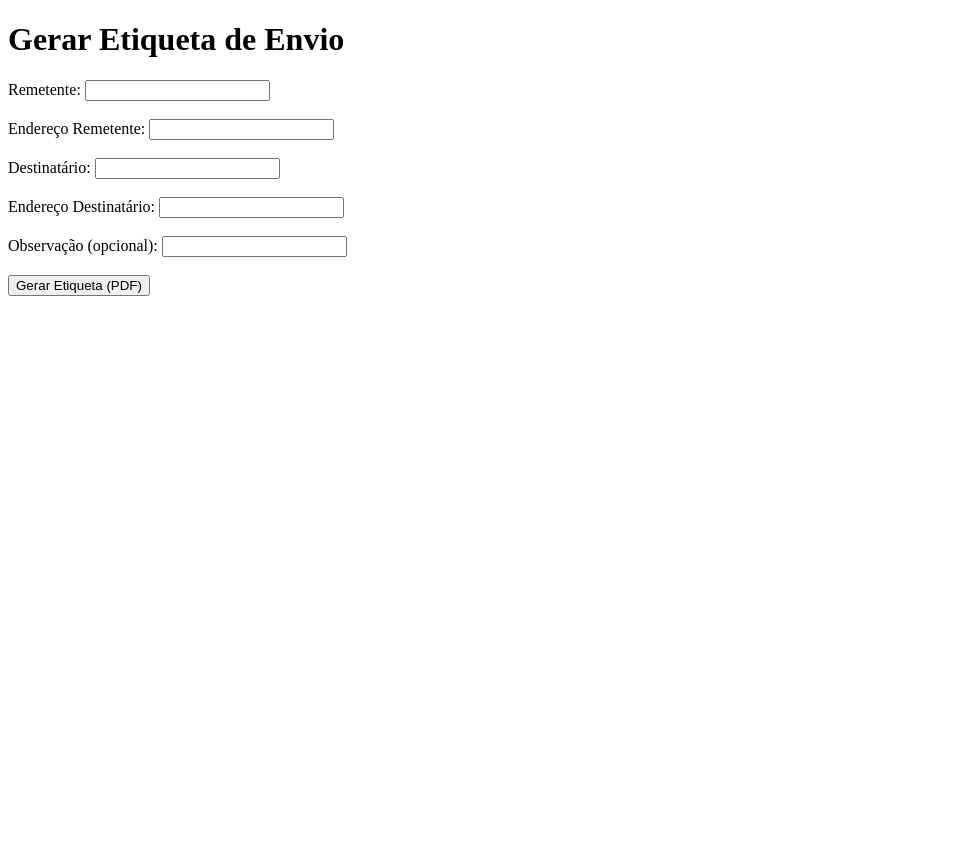
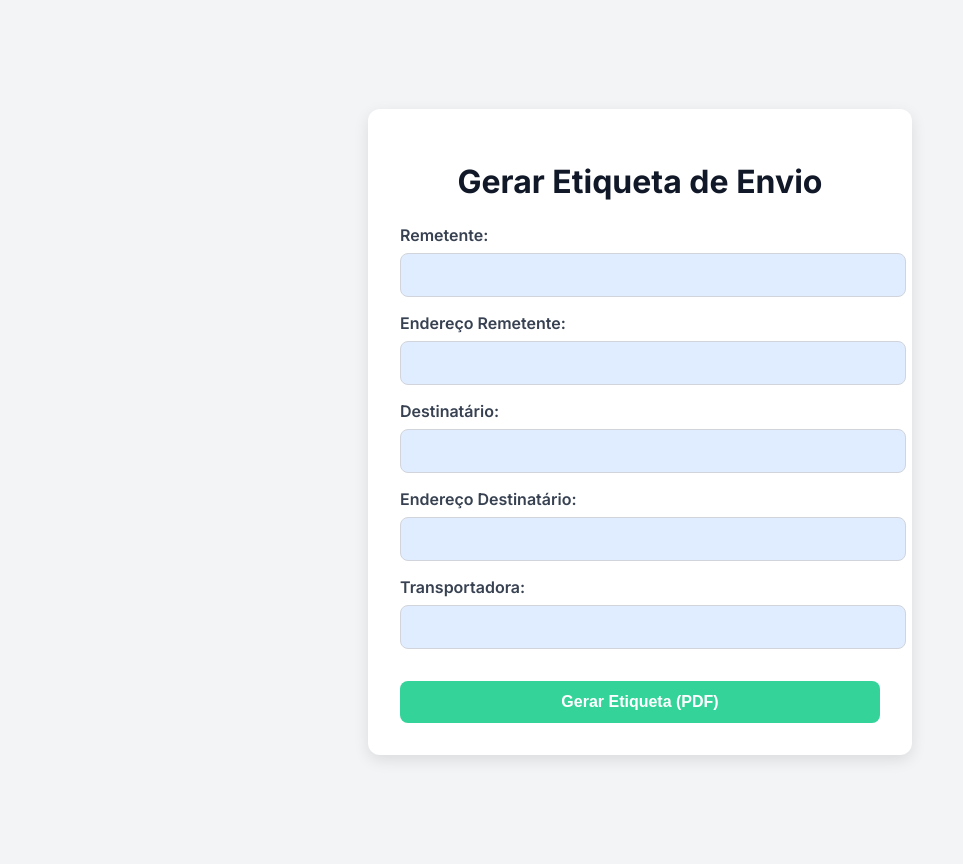
Before and after one commit to Lucastiru/nova-etiqueta, a Flask app: page / in a window 1280 px wide. Shown: the whole page, without its empty margins (0-963 px from the left). Before the commit the page ends 296 px from the top, so only its background shows below. Run offline with Flask 3, Linux system fonts and the light colour scheme.

Commit message:
Update form.html

```diff
--- a/templates/form.html
+++ b/templates/form.html
@@ -2,27 +2,86 @@
 <html lang="pt-br">
 <head>
     <meta charset="UTF-8">
-    <title>Gerar Etiqueta</title>
+    <title>Gerar Etiqueta de Envio</title>
+    <link href="https://fonts.googleapis.com/css2?family=Inter:wght@400;600;700&display=swap" rel="stylesheet">
+    <style>
+        body {
+            font-family: 'Inter', sans-serif;
+            background-color: #f3f4f6;
+            margin: 0;
+            padding: 2rem;
+            display: flex;
+            justify-content: center;
+            align-items: center;
+            min-height: 100vh;
+        }
+        .container {
+            background-color: white;
+            border-radius: 12px;
+            padding: 2rem;
+            box-shadow: 0 5px 15px rgba(0,0,0,0.1);
+            max-width: 480px;
+            width: 100%;
+        }
+        h1 {
+            text-align: center;
+            color: #111827;
+            margin-bottom: 1.5rem;
+        }
+        label {
+            font-weight: 600;
+            display: block;
+            margin-top: 1rem;
+            margin-bottom: 0.5rem;
+            color: #374151;
+        }
+        input[type="text"] {
+            width: 100%;
+            padding: 0.75rem;
+            border: 1px solid #d1d5db;
+            border-radius: 8px;
+            background-color: #e0ecff;
+            font-size: 1rem;
+        }
+        button {
+            margin-top: 2rem;
+            width: 100%;
+            padding: 0.75rem;
+            background-color: #34d399;
+            color: white;
+            font-weight: bold;
+            font-size: 1rem;
+            border: none;
+            border-radius: 8px;
+            cursor: pointer;
+            transition: background 0.3s;
+        }
+        button:hover {
+            background-color: #10b981;
+        }
+    </style>
 </head>
 <body>
-    <h1>Gerar Etiqueta de Envio</h1>
-    <form method="post">
-        <label>Remetente:</label>
-        <input type="text" name="remetente"><br><br>
+    <div class="container">
+        <h1>Gerar Etiqueta de Envio</h1>
+        <form method="post">
+            <label for="remetente">Remetente:</label>
+            <input type="text" id="remetente" name="remetente" required>
 
-        <label>Endereço Remetente:</label>
-        <input type="text" name="endereco_remetente"><br><br>
+            <label for="endereco_remetente">Endereço Remetente:</label>
+            <input type="text" id="endereco_remetente" name="endereco_remetente" required>
 
-        <label>Destinatário:</label>
-        <input type="text" name="destinatario"><br><br>
+            <label for="destinatario">Destinatário:</label>
+            <input type="text" id="destinatario" name="destinatario" required>
 
-        <label>Endereço Destinatário:</label>
-        <input type="text" name="endereco_destinatario"><br><br>
+            <label for="endereco_destinatario">Endereço Destinatário:</label>
+            <input type="text" id="endereco_destinatario" name="endereco_destinatario" required>
 
-        <label>Observação (opcional):</label>
-        <input type="text" name="observacao"><br><br>
+            <label for="observacao">Transportadora:</label>
+            <input type="text" id="observacao" name="observacao">
 
-        <button type="submit">Gerar Etiqueta (PDF)</button>
-    </form>
+            <button type="submit">Gerar Etiqueta (PDF)</button>
+        </form>
+    </div>
 </body>
 </html>
```
